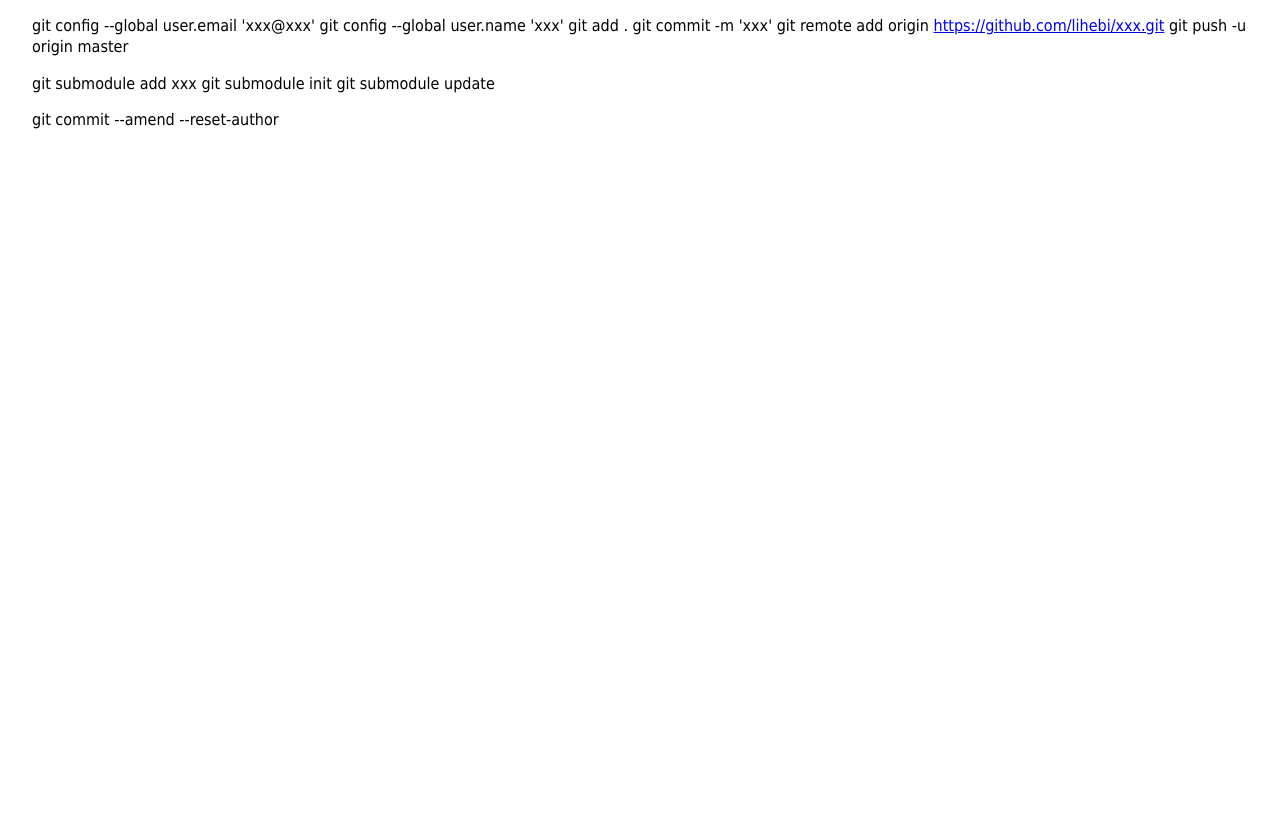
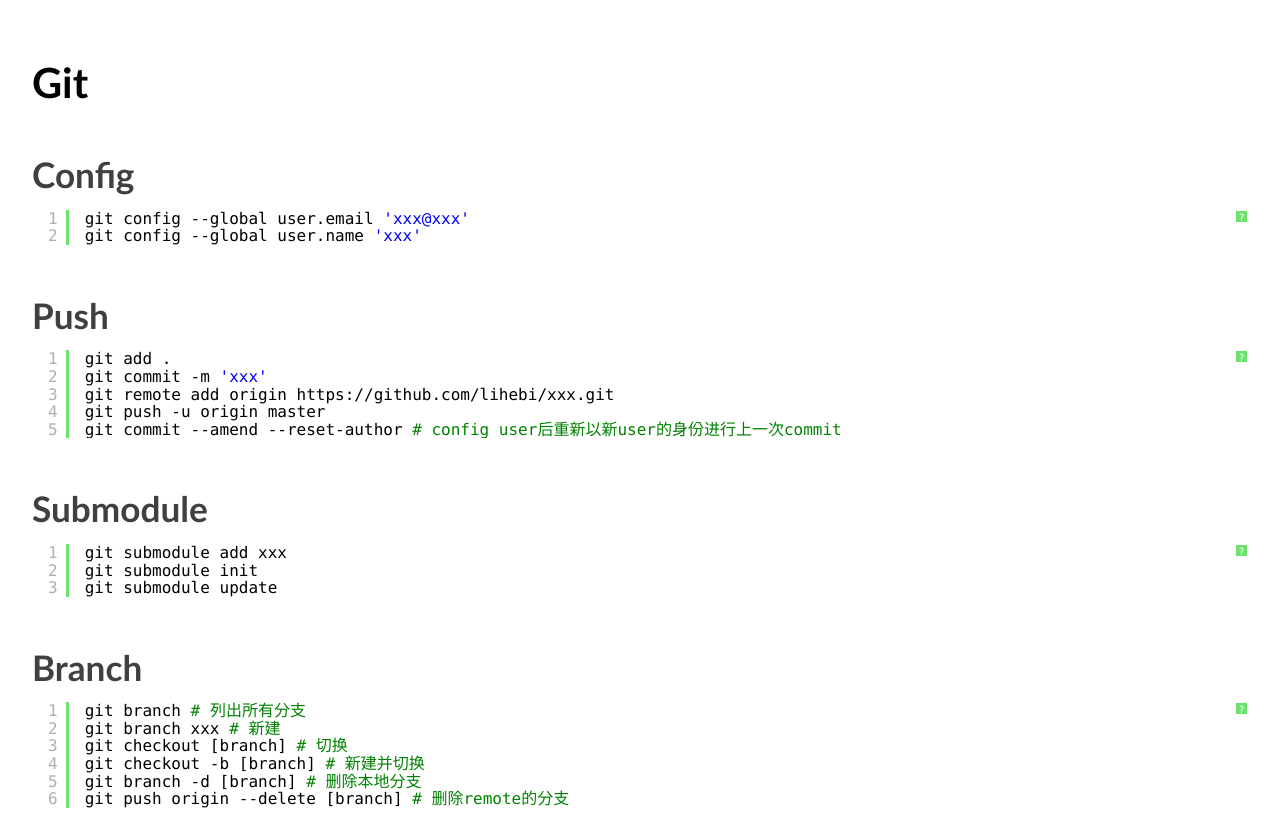
Before and after one commit to lihebi/wiki_html, a plain HTML site: page GitHub.html in a window 1280 px wide. Before the commit the page ends 800 px from the top, so only its background shows below. Drawn offline with Linux system fonts and the light colour scheme.

Commit message:
add branch

```diff
--- a/GitHub.html
+++ b/GitHub.html
@@ -18,24 +18,40 @@
 	</head>
 	<body>
 
-<p>
+<h1 id="toc_1">Git</h1>
+
+
+<h2 id="toc_1.1">Config</h2>
+<pre class="brush: shell">
 git config --global user.email 'xxx@xxx'
 git config --global user.name 'xxx'
+</pre>
+
+<h2 id="toc_1.2">Push</h2>
+<pre class="brush: shell">
 git add .
 git commit -m 'xxx'
-git remote add origin <a href="https://github.com/lihebi/xxx.git">https://github.com/lihebi/xxx.git</a>
+git remote add origin https://github.com/lihebi/xxx.git
 git push -u origin master
-</p>
+git commit --amend --reset-author # config user后重新以新user的身份进行上一次commit
+</pre>
 
-<p>
+<h2 id="toc_1.3">Submodule</h2>
+<pre class="brush: shell">
 git submodule add xxx
 git submodule init
 git submodule update
-</p>
+</pre>
 
-<p>
-git commit --amend --reset-author
-</p>
+<h2 id="toc_1.4">Branch</h2>
+<pre class="brush: shell">
+git branch # 列出所有分支
+git branch xxx # 新建
+git checkout [branch] # 切换
+git checkout -b [branch] # 新建并切换
+git branch -d [branch] # 删除本地分支
+git push origin --delete [branch] # 删除remote的分支
+</pre>
 
 		<script type="text/javascript">
 			function path()
```
